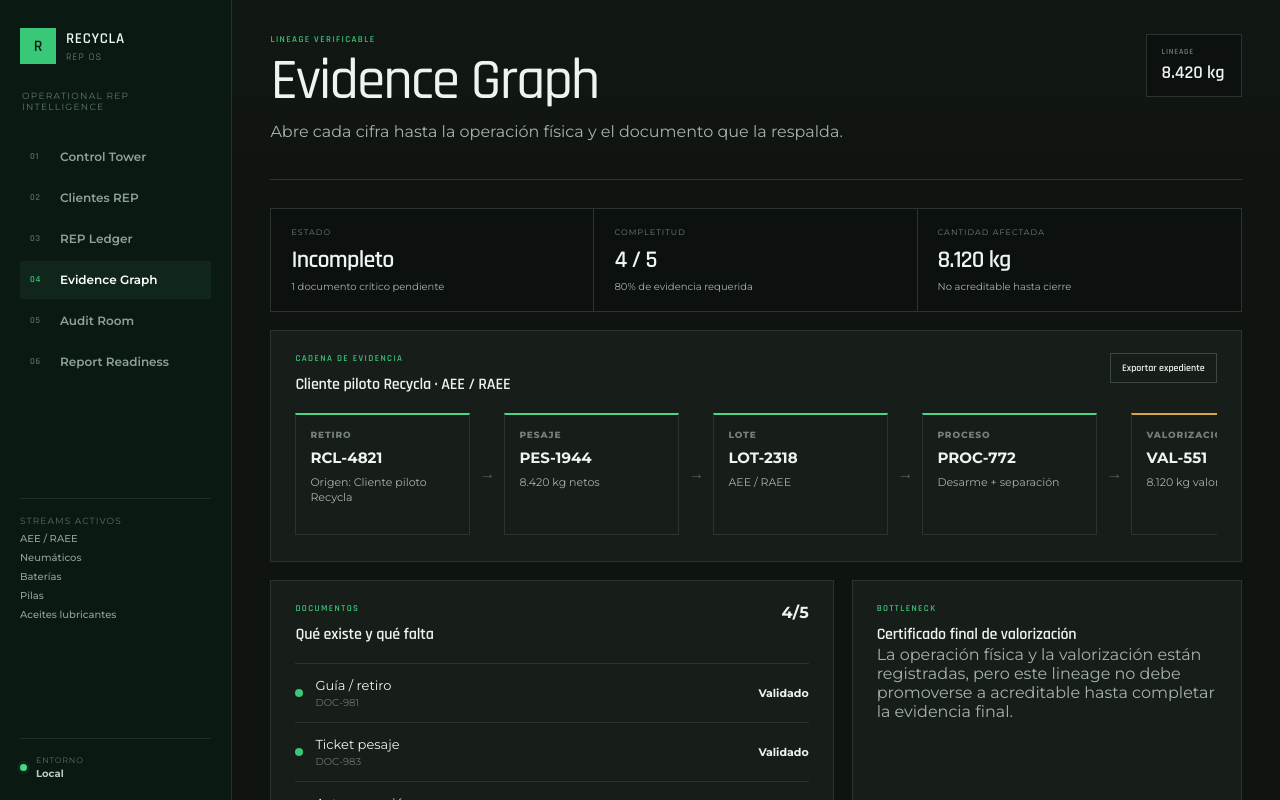
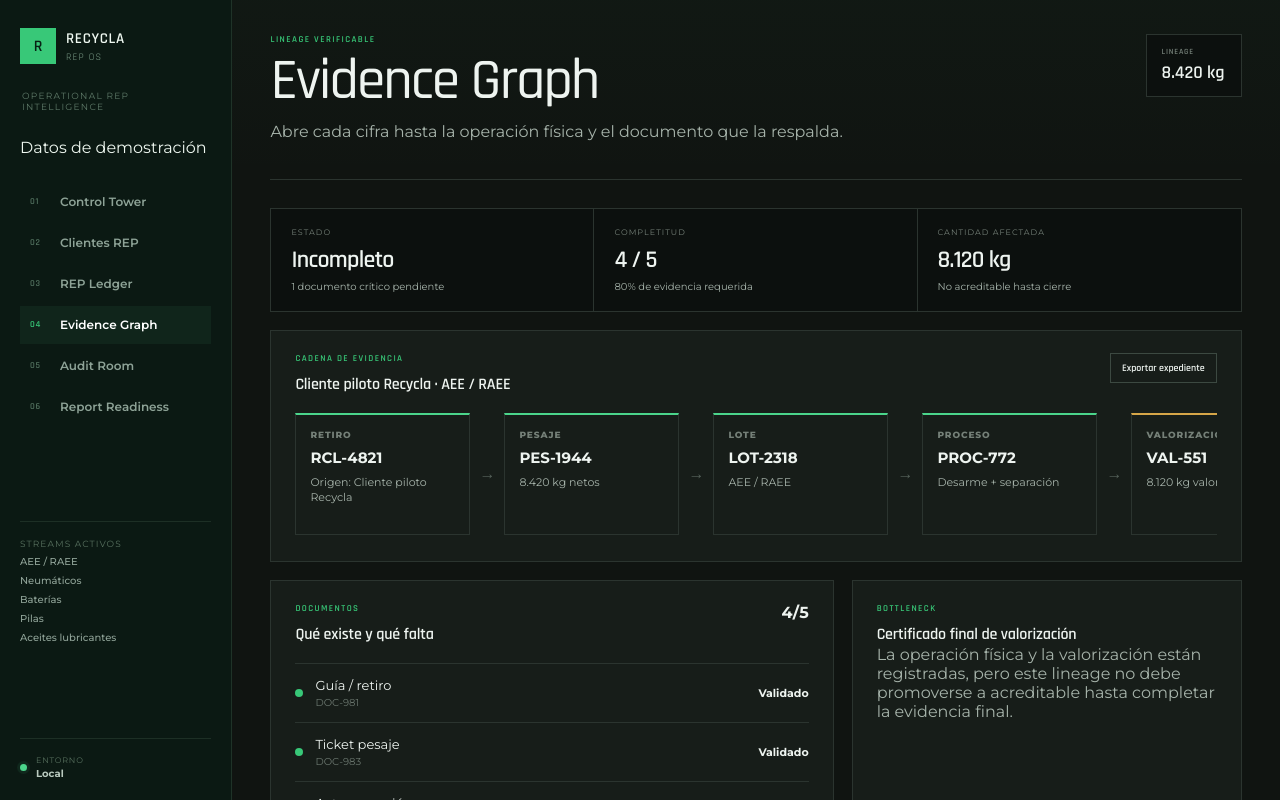
Before and after one commit to traviscomber/recycla, a Next.js app: page /evidence in a window 1280 px wide. Shown: the top 800 px of the page. Built offline with nearby package versions, Linux system fonts and the light colour scheme.

Commit message:
ui: label representative REP data as demo

```diff
--- a/src/app/evidence/page.tsx
+++ b/src/app/evidence/page.tsx
@@ -19,7 +19,7 @@ const documents = [
 
 export default function EvidencePage() {
   return (
-    <AppShell active="/evidence">
+    <AppShell active="/evidence" dataMode="demo">
       <header className="topbar">
         <div>
           <p className="eyebrow">Lineage verificable</p>
```
